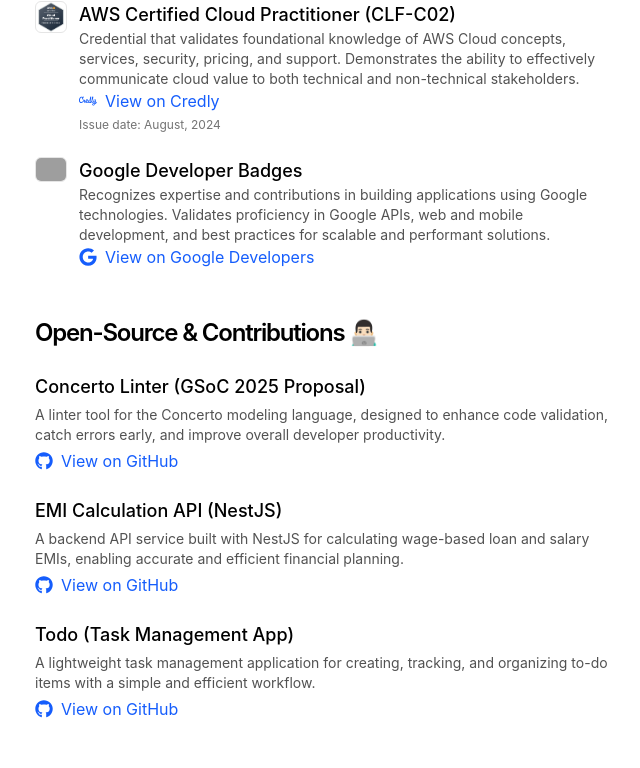
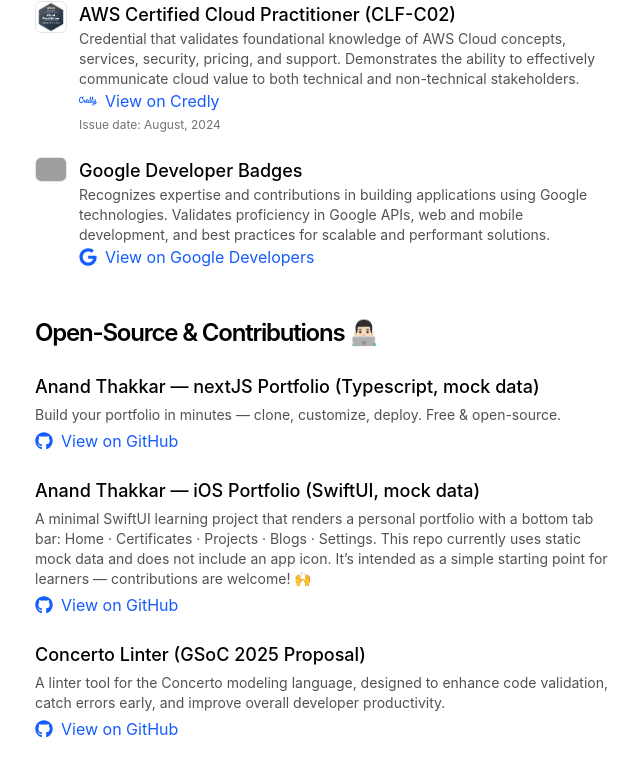
Before and after one commit to TheAnandThakkar/anandthakkar-nextJS, a Next.js app: page / in a window 1280 px wide. Shown: the part 501-1269 px from the top of the page, without its empty margins (317-957 px from the left). Built offline with nearby package versions, Linux system fonts and the light colour scheme; grey boxes are pictures that could not be loaded.

Commit message:
new open source contribution and project has been added

```diff
--- a/app/data/contributions.ts
+++ b/app/data/contributions.ts
@@ -1,4 +1,16 @@
 export const contributions = [
+  {
+    name: "Anand Thakkar — nextJS Portfolio (Typescript, mock data)",
+    description:
+      "Build your portfolio in minutes — clone, customize, deploy. Free & open-source.",
+    url: "https://github.com/TheAnandThakkar/anandthakkar-nextJS",
+  },
+  {
+    name: "Anand Thakkar — iOS Portfolio (SwiftUI, mock data)",
+    description:
+      "A minimal SwiftUI learning project that renders a personal portfolio with a bottom tab bar: Home · Certificates · Projects · Blogs · Settings. This repo currently uses static mock data and does not include an app icon. It’s intended as a simple starting point for learners — contributions are welcome! 🙌",
+    url: "https://github.com/TheAnandThakkar/anandthakkar-swiftUI",
+  },
   {
     name: "Concerto Linter (GSoC 2025 Proposal)",
     description:
--- a/package.json
+++ b/package.json
@@ -15,11 +15,11 @@
     "@vercel/analytics": "^1.1.3",
     "@vercel/speed-insights": "^1.0.9",
     "geist": "1.2.2",
-    "next": "^14.2.32",
+    "next": "^15.5.2",
     "next-mdx-remote": "^4.4.1",
     "postcss": "^8.4.35",
-    "react": "^18.2.0",
-    "react-dom": "^18.2.0",
+    "react": "^19.1.1",
+    "react-dom": "^19.1.1",
     "react-icons": "^5.5.0",
     "sugar-high": "^0.6.0",
     "tailwindcss": "4.0.0-alpha.13",
```
Also changed, not shown: 1 other file (tests, documents, lock files or other folders).
